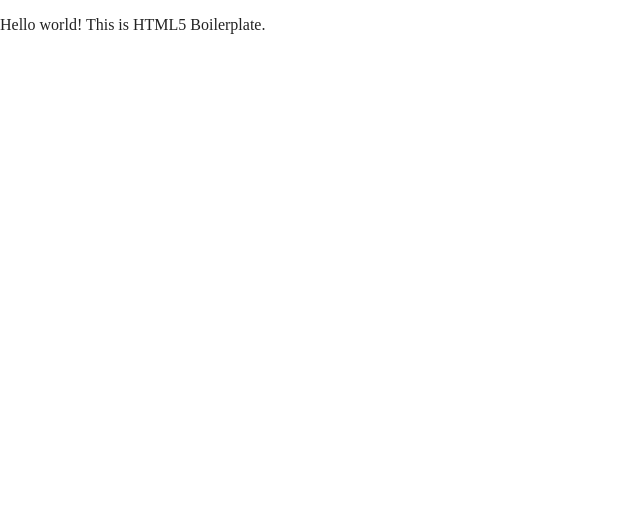
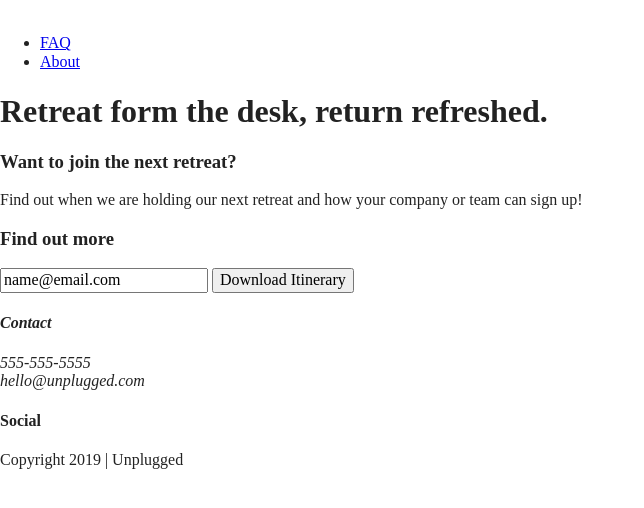
Before and after one commit to louiec635/unplugged-retreat, a website built with Parcel: page index.html in a window 1280 px wide. Shown: the whole page, without its empty margins (0-644 px from the left). Built offline with nearby package versions, Linux system fonts and the light colour scheme.

Commit message:
First half of homepage HTML structure and content

```diff
--- a/index.html
+++ b/index.html
@@ -3,7 +3,7 @@
 
 <head>
   <meta charset="utf-8">
-  <title></title>
+  <title>Unplugged Retreat</title>
   <meta name="description" content="">
   <meta name="viewport" content="width=device-width, initial-scale=1">
 
@@ -25,7 +25,76 @@
 <body>
 
   <!-- Add your site or application content here -->
-  <p>Hello world! This is HTML5 Boilerplate.</p>
+  <header>
+    <div class="content-wrapper">
+        <a href="#"><img src"" alt"unplugged logo"></a>
+      <div class="header-divider">
+      </div>
+      <nav>
+          <ul>
+            <li><a href="faq/index.html" target="_blank">FAQ</a></li>
+            <li><a href="about/index.html" target="_blank">About</a></li>
+          </ul>
+      </nav>
+    </div>
+  </header>
+
+  <main>
+
+    <section class="hero-area">
+      <div class="content-wrapper">
+        <h1>Retreat form the desk, return refreshed.</h1>
+      </div>
+    </section>
+
+    <aside>
+      <div class="content-wrapper">
+
+        <div class="form-description">
+          <h3>Want to join the next retreat?</h3>
+          <p>Find out when we are holding our next retreat and how your company or team can sign up!</p>
+        </div>
+
+        <div class="form">
+          <h3>Find out more</h3>
+          <input type="text" name="name" value="name@email.com">
+          <input type="button" value="Download Itinerary">
+        </div>
+
+      </div> <!-- aside content wrapper ends -->
+    </aside>
+
+  </main> <!--main wrapper-->
+
+  <footer>
+    <div class="content-wrapper">
+      <div class="footer-content">
+          <address class="contact">
+            <h4>Contact</h4>
+            <p>555-555-5555 <br>
+               hello@unplugged.com
+            </p>
+          </address>
+        <div class="social">
+            <h4>Social</h4>
+          <div class="social-icons">
+            <p><a href="https://www.facebook.com/Skillcrush/" target="_blank"></a></p>
+            <p>
+              <a href="https://twitter.com/Skillcrush" target="_blank"></a>
+            </p>
+            <p>
+              <a href="https://www.instagram.com/skillcrush/" target="_blank"></a>
+            </p>
+          </div>
+        </div>
+      </div>
+    </div>
+
+    <div class="copyright">
+      <p>Copyright 2019 | Unplugged</p>
+    </div>
+  </footer>
+
   <script src="js/vendor/modernizr-3.11.2.min.js"></script>
   <script src="js/plugins.js"></script>
   <script src="js/main.js"></script>
```
Also changed, not shown: about/index.html (+16 -1 lines), faq/index.html (+16 -1 lines).
